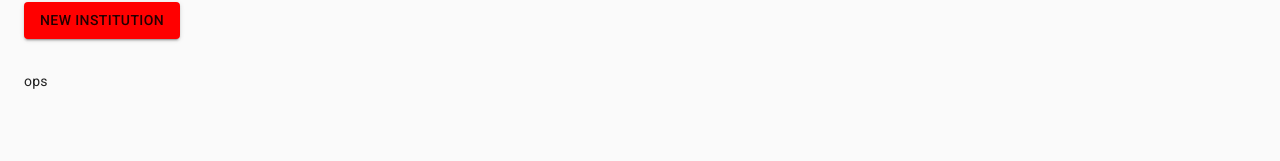
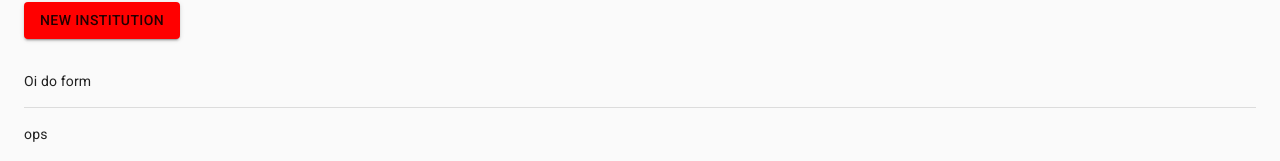
Before and after one commit to victor-silveir/health-exams-software-frontend-fixed, a React (Create React App) app: page / in a window 1280 px wide. Both pictures are taken after a click on the button "NEW INSTITUTION". Shown: the part 278-439 px from the top of the page. Built offline with nearby package versions, Linux system fonts and the light colour scheme.

Commit message:
Implement handleOpenForm function

```diff
--- a/src/components/insitution-card/index.tsx
+++ b/src/components/insitution-card/index.tsx
@@ -1,4 +1,4 @@
-import { Button, Card, createStyles, FormControl, InputLabel, makeStyles, MenuItem, Select, Typography, Theme, Grid, Box } from "@material-ui/core";
+import { Button, Card, createStyles, FormControl, InputLabel, makeStyles, MenuItem, Select, Typography, Theme, Grid, Box, Divider } from "@material-ui/core";
 import React, { Dispatch, SetStateAction } from "react";
 
 const institutions = [
@@ -34,11 +34,16 @@ type CardProps = {
 
 export default function InstitutionCard(props: CardProps) {
     const [isInstitutionEmpty, setInstitutionEmpty] = React.useState('');
+    const [openForm, setOpenForm] = React.useState(false);
     const classes = useStyles();
 
+    const handleOpenForm = () => {
+        setOpenForm(!openForm);
+    }
+
     return (
+        <>
         <Grid container spacing={3} className={classes.root}>
-
         <Grid xs={12} sm={6} container alignItems="center">
         <Box>
             <Typography>
@@ -62,7 +67,7 @@ export default function InstitutionCard(props: CardProps) {
             <Typography variant="h6">
                 Or Create a new institution!
             </Typography>
-            <Button variant="contained" className={classes.institutionButton}>
+            <Button variant="contained" className={classes.institutionButton} onClick={handleOpenForm}>
                 <Typography variant="button">
                     New Institution
                 </Typography>
@@ -88,5 +93,8 @@ export default function InstitutionCard(props: CardProps) {
         </Grid> : <></>
     }
         </Grid>
+        {openForm? <div>Oi do form</div> : <></>}
+        <Divider className={classes.root}/>
+        </>
     )
 }
```
